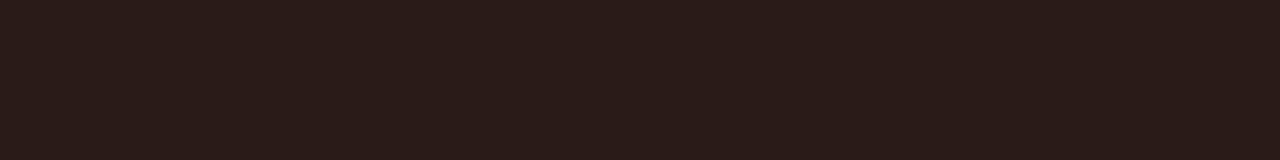
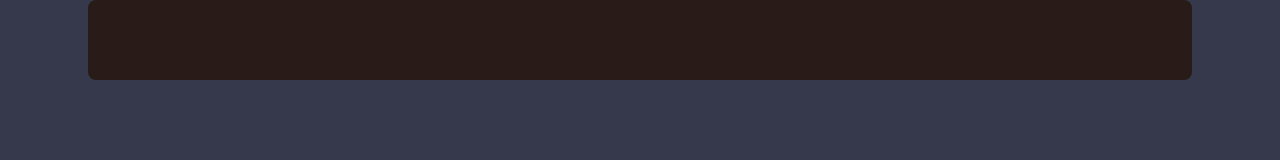
Before and after one commit to awsmgui/guilhermeferraz, a plain HTML site: page index.html in a window 1280 px wide. Drawn offline with nearby package versions, Linux system fonts and the light colour scheme.

Commit message:
Update index.html

```diff
--- a/index.html
+++ b/index.html
@@ -8,7 +8,7 @@
   <link href="https://cdn.jsdelivr.net/npm/prismjs@1.25.0/themes/prism-okaidia.css" rel="stylesheet" />
   <style>
     body {
-      background-color: #291c18;
+      background-color: #36384c;
       color: #FFFFFF;
       font-family: -apple-system,BlinkMacSystemFont,"Segoe UI","Noto Sans",Helvetica,Arial,sans-serif,"Apple Color Emoji","Segoe UI Emoji";
       margin: 0;
```
